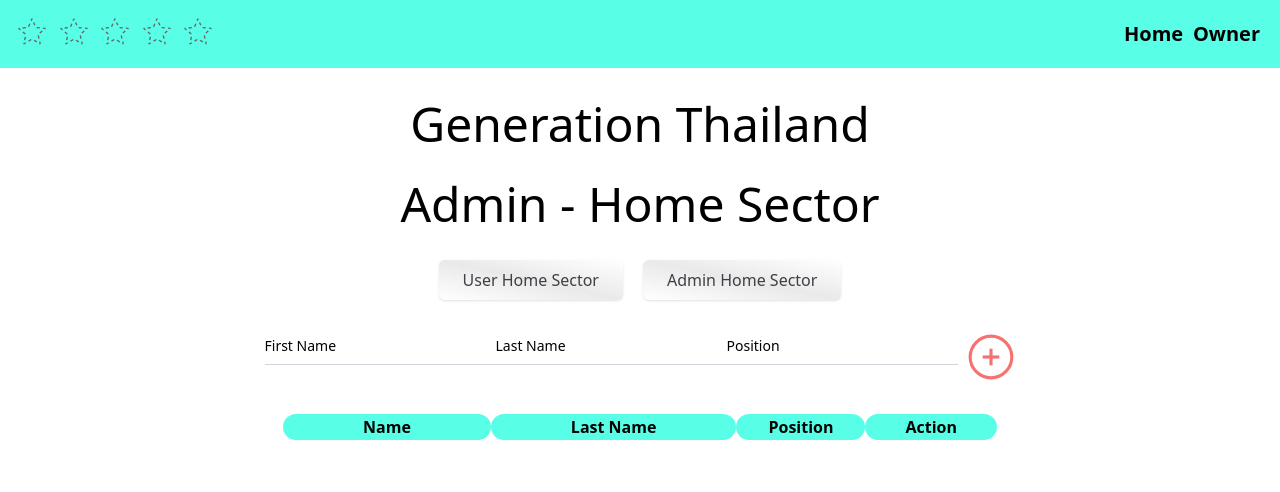
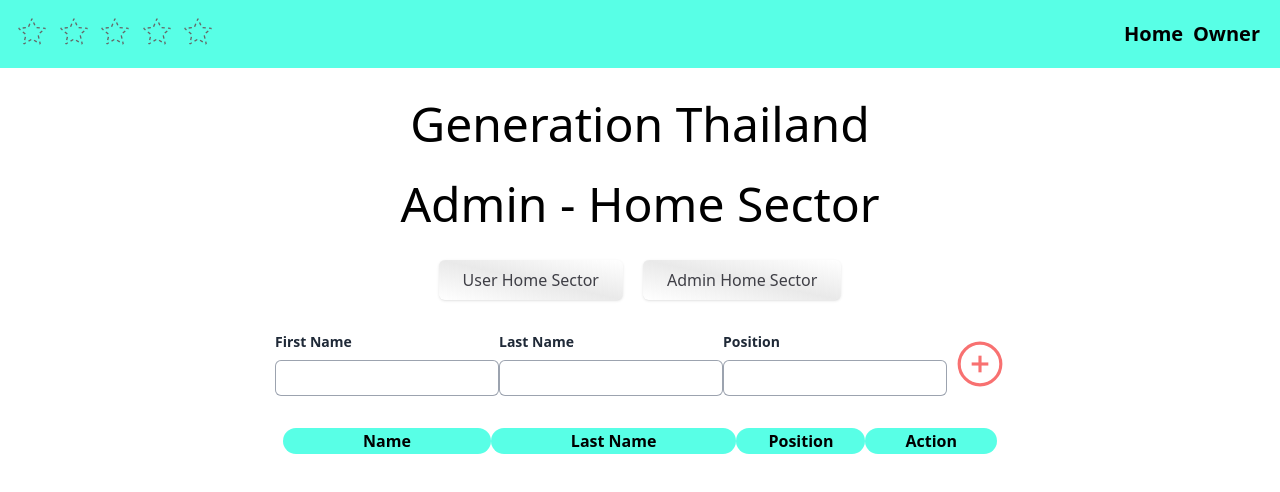
Before and after one commit to WindsurfHUB/37-Thananarin-react, a React (Vite) app: page /admin in a window 1280 px wide. Shown: the top 492 px of the page. Built offline with nearby package versions, Linux system fonts and the light colour scheme.

Commit message:
little decoration

```diff
--- a/src/component/Admin.jsx
+++ b/src/component/Admin.jsx
@@ -13,6 +13,11 @@ function AdminPage({ users, setUsers }) {
   };
 
   const handleSubmit = () => {
+    const { firstName, lastName, position } = form;
+    if (!firstName || !lastName || !position) {
+      alert("Input is empty");
+      return;
+    }
     setUsers([...users, form]);
     setForm({ firstName: "", lastName: "", position: "" });
   };
@@ -44,54 +49,60 @@ function AdminPage({ users, setUsers }) {
       </div>
       <div className="flex flex-row">
         <div className="relative">
+          <label
+            htmlFor="inputname"
+            class="block text-gray-800 font-semibold text-sm"
+          >
+            First Name
+          </label>
+          <div class="mt-2">
             <input
               type="text"
               name="firstName"
               value={form.firstName}
               onChange={handleChange}
               required
-            className="border-b border-gray-300 py-1 focus:border-b-2 focus:border-blue-700 transition-colors focus:outline-none peer bg-inherit"
+              class="block w-56 rounded-md py-1.5 px-2 ring-1 ring-inset ring-gray-400 focus:text-gray-800"
             />
-          <label
-            htmlFor="username"
-            className="absolute text-sm left-0 top-1 cursor-text peer-focus:text-xs peer-focus:-top-4 transition-all peer-focus:text-blue-700"
-          >
-            First Name
-          </label>
+          </div>
         </div>
 
         <div className="relative">
+        <label
+            htmlFor="inputname"
+            class="block text-gray-800 font-semibold text-sm"
+          >
+            Last Name
+          </label>
+          <div class="mt-2">
             <input
               type="text"
               name="lastName"
               value={form.lastName}
               onChange={handleChange}
               required
-            className="border-b border-gray-300 py-1 focus:border-b-2 focus:border-blue-700 transition-colors focus:outline-none peer bg-inherit"
+              class="block w-56 rounded-md py-1.5 px-2 ring-1 ring-inset ring-gray-400 focus:text-gray-800"
             />
-          <label
-            htmlFor="username"
-            className="absolute text-sm left-0 top-1 cursor-text peer-focus:text-xs peer-focus:-top-4 transition-all peer-focus:text-blue-700"
-          >
-            Last Name
-          </label>
+          </div>
         </div>
 
         <div className="relative">
+        <label
+            htmlFor="inputname"
+            class="block text-gray-800 font-semibold text-sm"
+          >
+            Position
+          </label>
+          <div class="mt-2">
             <input
               type="text"
               name="position"
               value={form.position}
               onChange={handleChange}
               required
-            className="border-b border-gray-300 py-1 focus:border-b-2 focus:border-blue-700 transition-colors focus:outline-none peer bg-inherit"
+              class="block w-56 rounded-md py-1.5 px-2 ring-1 ring-inset ring-gray-400 focus:text-gray-800"
             />
-          <label
-            htmlFor="username"
-            className="absolute text-sm left-0 top-1 cursor-text peer-focus:text-xs peer-focus:-top-4 transition-all peer-focus:text-blue-700"
-          >
-            Position
-          </label>
+          </div>
         </div>
 
         <button
```
Lines whose indentation alone changed are shown as unchanged.
